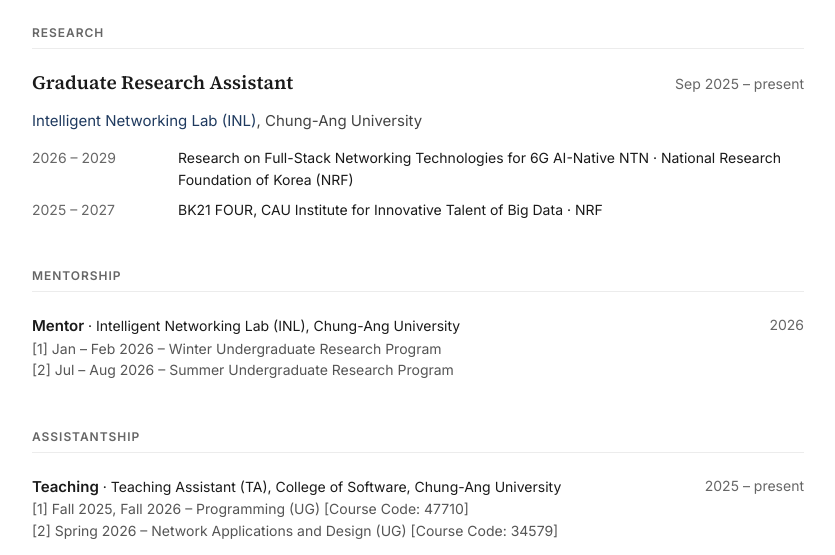
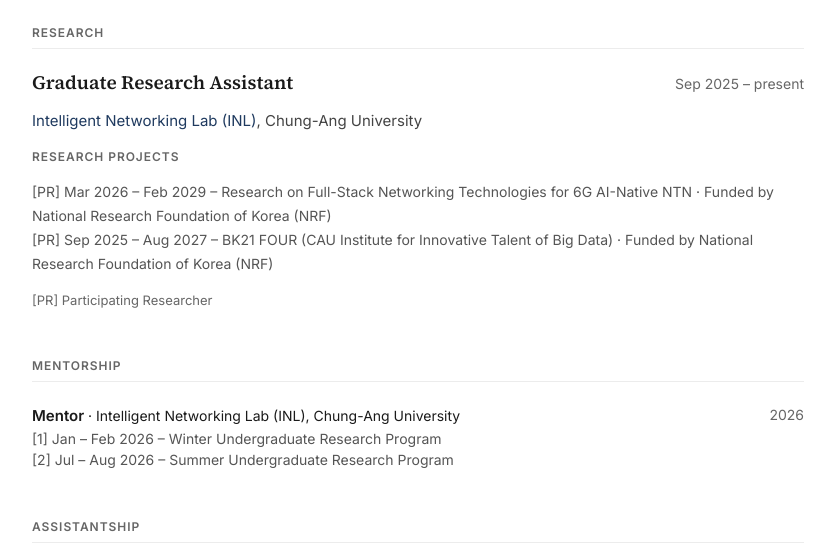
Before and after one commit to VaskarChakma/vaskarchakma.github.io, a plain HTML site: page experience.html in a window 1280 px wide. Shown: the part 193-748 px from the top of the page, without its empty margins (222-1057 px from the left). Drawn offline with Linux system fonts and the light colour scheme.

Commit message:
List research projects with participating researcher role

```diff
--- a/experience.html
+++ b/experience.html
@@ -41,10 +41,9 @@
         <span class="when">Sep 2025 – present</span>
       </div>
       <p class="entry-place"><a href="https://inl.cau.ac.kr">Intelligent Networking Lab (INL)</a>, Chung-Ang University</p>
-      <div class="dated wide">
-        <span class="when">2026 – 2029</span><span>Research on Full-Stack Networking Technologies for 6G AI-Native NTN · National Research Foundation of Korea (NRF)</span>
-        <span class="when">2025 – 2027</span><span>BK21 FOUR, CAU Institute for Innovative Talent of Big Data · NRF</span>
-      </div>
+      <div class="subhead">Research Projects</div>
+      <p class="sub" style="font-size: 14px; line-height: 1.7">[PR] Mar 2026 – Feb 2029 – Research on Full-Stack Networking Technologies for 6G AI-Native NTN · Funded by National Research Foundation of Korea (NRF)<br>[PR] Sep 2025 – Aug 2027 – BK21 FOUR (CAU Institute for Innovative Talent of Big Data) · Funded by National Research Foundation of Korea (NRF)</p>
+      <p class="muted" style="font-size: 13px">[PR] Participating Researcher</p>
     </article>
   </section>
 
```
